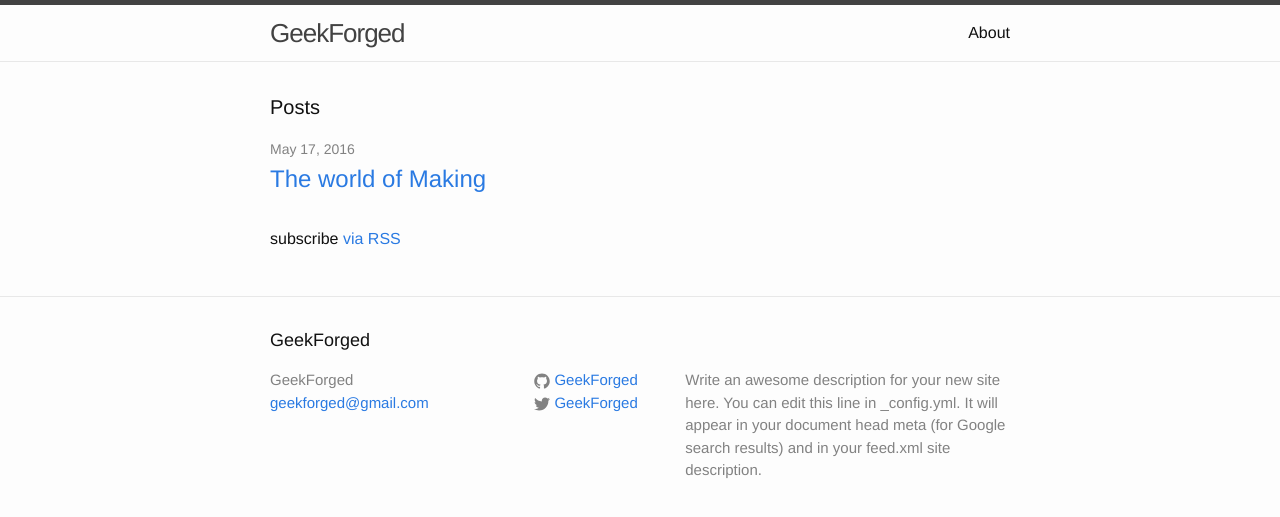
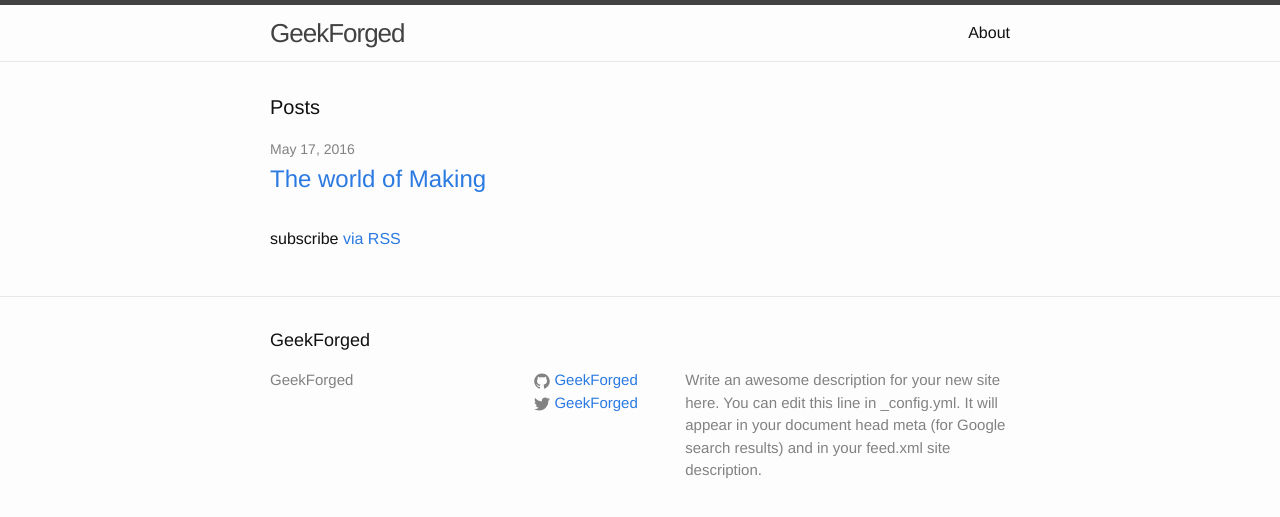
Before and after one commit to GEEKFORGED/geekforged.github.io, a Jekyll site: the page built from index.html, in a window 1280 px wide. Shown: the top 517 px of the page. Built offline with Jekyll 4.4.1, drawn with Linux system fonts in a browser that asks for light colours.

Commit message:
Remove email from site.

```diff
--- a/_config.yml
+++ b/_config.yml
@@ -7,7 +7,6 @@
 
 # Site settings
 title: GeekForged
-email: geekforged@gmail.com
 description: > # this means to ignore newlines until "baseurl:"
   Write an awesome description for your new site here. You can edit this
   line in _config.yml. It will appear in your document head meta (for
```
